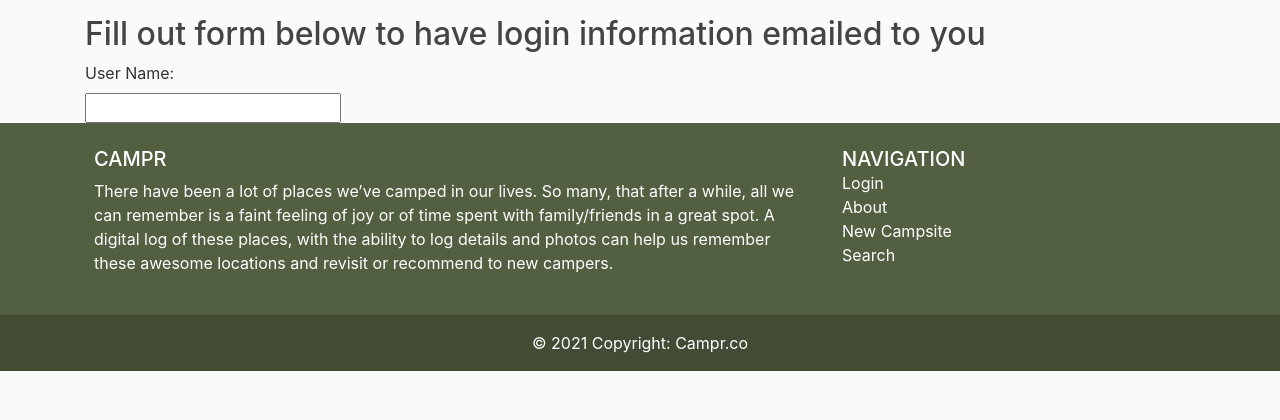
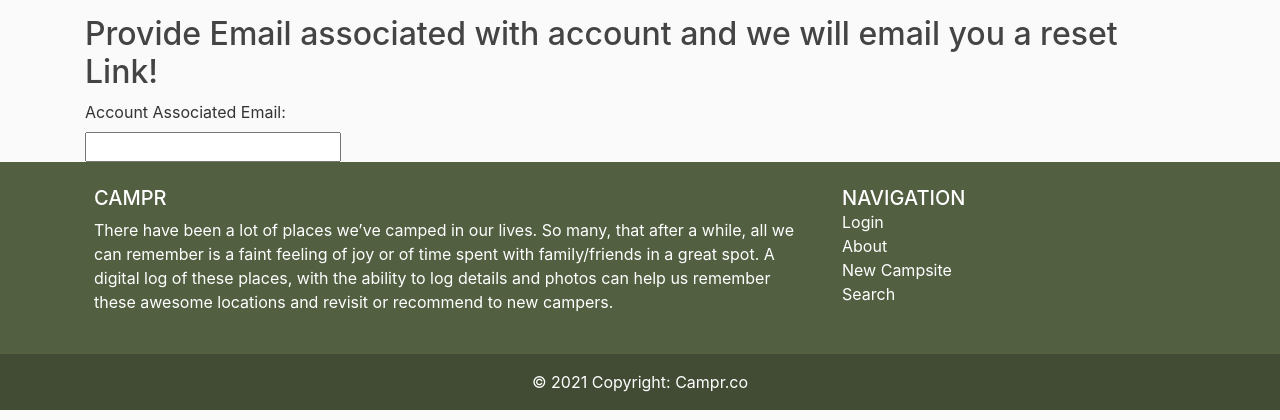
Before and after one commit to JKelliher/Campr_Repository, a Flask app: page /retrieve_login/ in a window 1280 px wide. Shown: the part 65-485 px from the top of the page. Run offline with Flask 2, Linux system fonts and the light colour scheme; some libraries are stand-ins or nearby versions.

Commit message:
Various minor changes

```diff
--- a/Campr_Flask_Codebase/campr_app/templates/login.html
+++ b/Campr_Flask_Codebase/campr_app/templates/login.html
@@ -30,7 +30,7 @@
 
             <div class="row justify-content-center">
               <div class="col-6" align="center">
-                <a href=" {{ url_for('retrieve_login') }} ">Forgot User Name?</a>
+                <a href=" {{ url_for('retrieve_login') }} ">Forgot Account Login Information?</a>
               </div>
               <div class="col-6" align="center">
                 <a href=" {{ url_for('new_user') }} ">New User?</a>
--- a/Campr_Flask_Codebase/campr_app/templates/retrieve_login.html
+++ b/Campr_Flask_Codebase/campr_app/templates/retrieve_login.html
@@ -1,9 +1,9 @@
 {% extends "layout_sticky.html" %}
 {% block content %}
 <div class="container-fluid" alight="center">
-  <h2>Fill out form below to have login information emailed to you</h2>
+  <h2>Provide Email associated with account and we will email you a reset Link!</h2>
   <form>
-    <label for="acount email">User Name:</label><br>
+    <label for="acount email">Account Associated Email:</label><br>
     <input type="text" id="account_email" name="account_email"><br>
   </form>
 </div>
```
